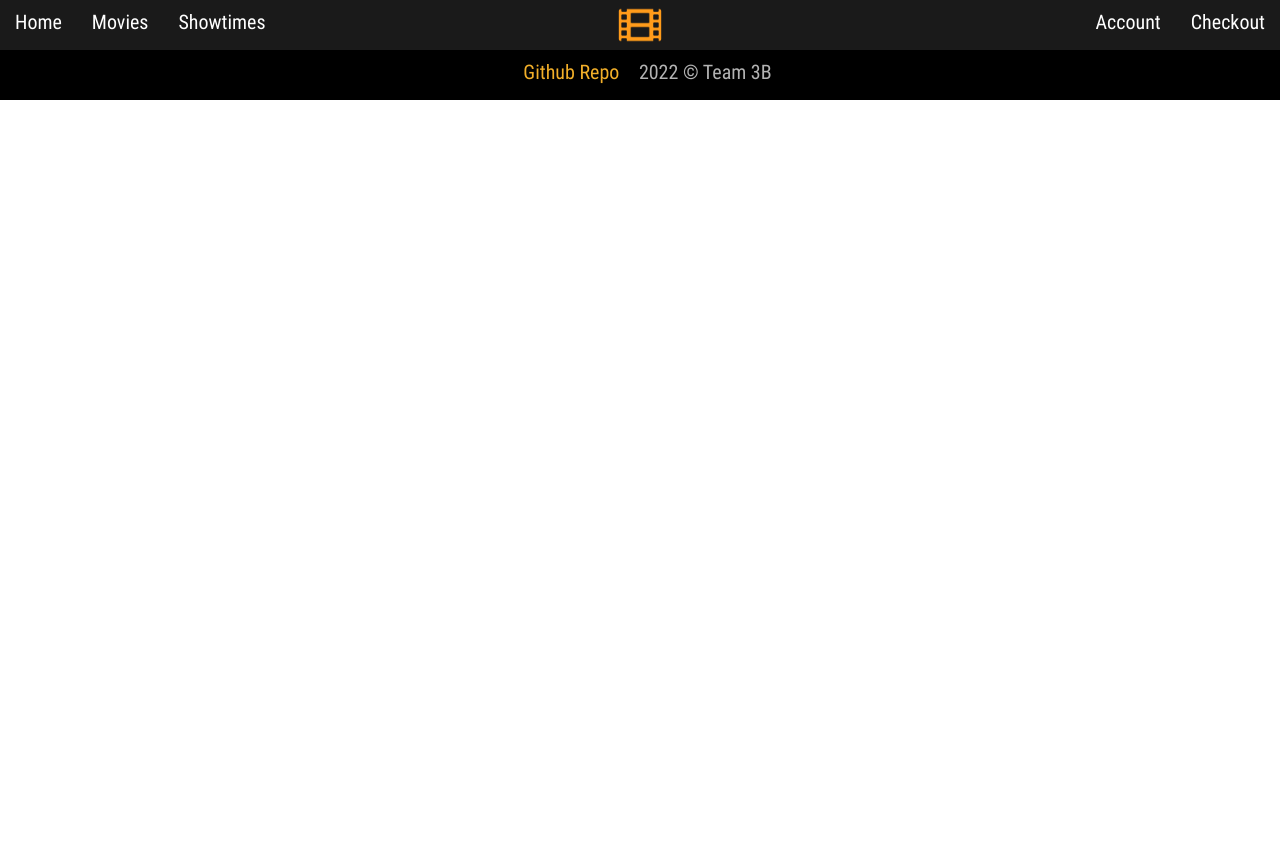
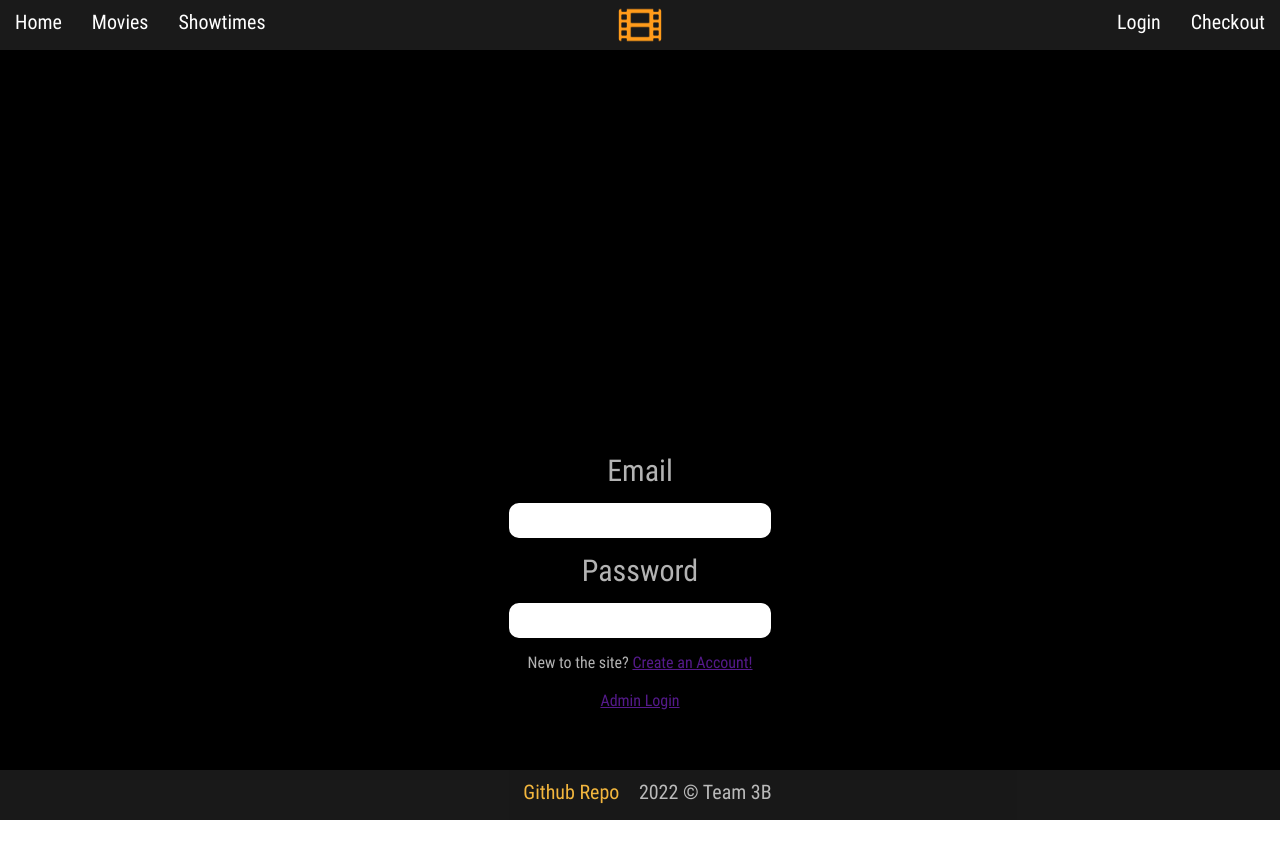
Before and after one commit to calmhand/UGA-Mock-Movie-Theatre-Site, a Vue app in the folder front/: page /#/login in a window 1280 px wide. Shown: the top 858 px of the page. Before the commit the page ends 800 px from the top, so only its background shows below. Built offline with nearby package versions, Linux system fonts and the light colour scheme.

Commit message:
login layout. added TODOs

```diff
--- a/front/src/App.vue
+++ b/front/src/App.vue
@@ -1,3 +1,4 @@
+<!-- TODO Connect to spring -->
 <template>
   <HeaderBar/>
   <router-view/>
@@ -22,6 +23,7 @@
   text-align: center;
   color: #b3b3b3;
   background-color: white;
+  height: 100vh;
 }
 
 nav {
--- a/front/src/components/FooterInfo.vue
+++ b/front/src/components/FooterInfo.vue
@@ -18,6 +18,7 @@ export default {
         height: 50px;
         background-color: black;
         font-size: 20px;
+        opacity: 0.9;
     }
 
     #footer-content {
--- a/front/src/components/HeaderBar.vue
+++ b/front/src/components/HeaderBar.vue
@@ -6,8 +6,9 @@
             <router-link id="nav-element" to="/about">Movies</router-link>
             <router-link id="nav-element" to="/test">Showtimes</router-link>
             <!-- Left Side -->
-            <router-link id="nav-element" style="float:right;" to="/">Checkout</router-link>
-            <router-link id="nav-element" style="float:right;" to="/">Account</router-link>
+            <router-link id="nav-element" style="float:right;" to="/settings">Checkout</router-link>
+            <router-link v-if=this.$loginStatus id="nav-element" style="float:right;" to="/settings">Account</router-link>
+            <router-link v-else id="nav-element" style="float:right;" to="/login">Login</router-link>
         </div>
     </div>
   <!-- <router-view/> -->
--- /dev/null
+++ b/front/src/components/Settings/LoginPage.vue
@@ -0,0 +1,49 @@
+<template>
+  <div class="login-container">
+    <div class="form-container">
+      <form>
+        <br>
+        <label for="email">Email</label><br>
+        <input name="email" type="email" id="email-input"><br>
+
+        <label for="password">Password</label><br>
+        <input name="password" type="password" id="pass-input"><br>
+
+        New to the site? <a href="">Create an Account!</a><br><br><!-- TODO: replace with route -->
+        <a href="">Admin Login</a> <!-- TODO: DECIDE TO KEEP OR REMOVE -->
+      </form>
+    </div>
+  </div>
+</template>
+
+<script>
+export default {
+
+}
+</script>
+
+<style scoped>
+  .login-container {
+    height: 90vh;
+    background-color:black;
+  }
+
+  .form-container {
+    margin: 0 auto;
+  }
+  form {
+    padding: 30% 0;
+  }
+
+  input {
+    width: 250px;
+    height: 25px;
+    border: solid 4px white;
+    border-radius: 10px;
+    margin: 15px;
+  }
+
+  label {
+    font-size: 30px;
+  }
+</style>
--- a/front/src/main.js
+++ b/front/src/main.js
@@ -2,4 +2,10 @@ import { createApp } from 'vue'
 import App from './App.vue'
 import router from './router'
 
-createApp(App).use(router).mount('#app')
+let app = createApp(App)
+
+// Global Vars Here
+app.config.globalProperties.$loginStatus = false
+
+// Mount App
+app.use(router).mount('#app')
--- a/front/src/router/index.js
+++ b/front/src/router/index.js
@@ -19,6 +19,16 @@ const routes = [
     path: '/test',
     name: 'test',
     component: () => import("../views/TestView.vue")
+  },
+  {
+    path: "/login",
+    name: "login",
+    component: () => import("@/components/Settings/LoginPage.vue")
+  },
+  {
+    path: "/settings",
+    name: "settings",
+    component: () => import("@/views/SettingsView.vue")
   }
 ]
 
--- /dev/null
+++ b/front/src/views/SettingsView.vue
@@ -0,0 +1,20 @@
+<template>
+  <div>
+    {{msg}}
+  </div>
+</template>
+
+<script>
+export default {
+    name: "SettingsView",
+    data() {
+        return {
+            msg: this.$test
+        }
+    }
+}
+</script>
+
+<style>
+
+</style>
```
